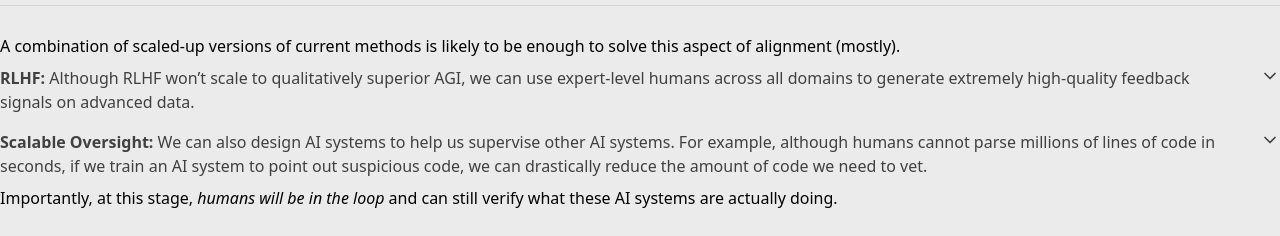
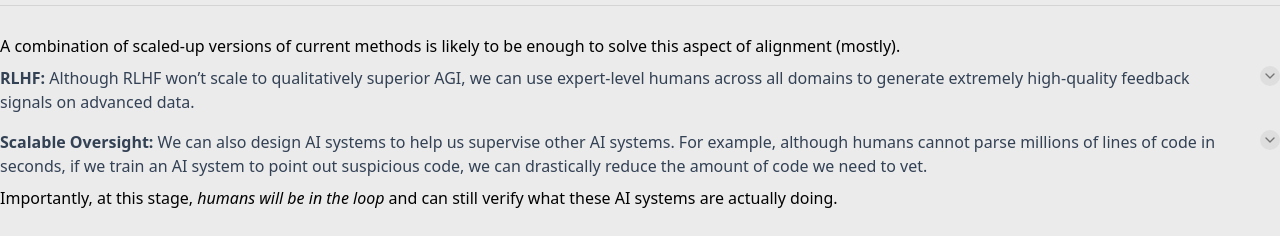
Before and after one commit to masonwang025/alignment-guide, a Next.js app: page /why-alignment/our-opportunity in a window 1280 px wide. Shown: the part 520-756 px from the top of the page. Built offline with nearby package versions, Linux system fonts and the light colour scheme.

Commit message:
modularized sources is sooo much better

```diff
--- a/src/components/elements/Toggle.tsx
+++ b/src/components/elements/Toggle.tsx
@@ -1,15 +1,15 @@
 import React from 'react';
-import { Accordion, AccordionItem, AccordionTrigger, AccordionContent } from '@/components/ui/accordion';
+import { Toggle, ToggleItem, ToggleTrigger, ToggleContent } from '@/components/ui/toggle';
 
-const Toggle: React.FC<{ title: string | React.ReactNode; children: React.ReactNode; className?: string }> = ({ title, children, className }) => {
-    return (
-        <Accordion type='single' collapsible className={className}>
-            <AccordionItem value='item-1' className='border-0 pb-0'>
-                <AccordionTrigger className='py-0 my-2 hover:no-underline'>{title}</AccordionTrigger>
-                <AccordionContent className='pb-0 pr-2'>{children}</AccordionContent>
-            </AccordionItem>
-        </Accordion>
-    );
+const ToggleComponent: React.FC<{ title: string | React.ReactNode; children: React.ReactNode; className?: string }> = ({ title, children, className }) => {
+	return (
+		<Toggle type='single' collapsible className={className}>
+			<ToggleItem value='item-1' className='border-0 pb-0'>
+				<ToggleTrigger className='py-0 my-2 hover:no-underline'>{title}</ToggleTrigger>
+				<ToggleContent className='pb-0 pr-2 text-gray-500'>{children}</ToggleContent>
+			</ToggleItem>
+		</Toggle>
+	);
 };
 
-export default Toggle;
+export default ToggleComponent;
--- /dev/null
+++ b/src/components/global/Sources.tsx
@@ -0,0 +1,14 @@
+import { Accordion, AccordionItem, AccordionTrigger, AccordionContent } from '@/components/ui/accordion';
+
+const Sources = ({ children }: { children: React.ReactNode }) => {
+	return (
+		<Accordion type='single' collapsible className='px-4 py-2 bg-accent-400 rounded-xl mt-10'>
+			<AccordionItem value='item-1' className='border-0 pb-0'>
+				<AccordionTrigger className='py-0 my-2 hover:no-underline'>Sources and resources</AccordionTrigger>
+				<AccordionContent className='pb-0 pr-2 text-gray-500'>{children}</AccordionContent>
+			</AccordionItem>
+		</Accordion>
+	);
+};
+
+export default Sources;
--- a/src/components/ui/accordion.tsx
+++ b/src/components/ui/accordion.tsx
@@ -18,7 +18,7 @@ const AccordionTrigger = React.forwardRef<React.ElementRef<typeof AccordionPrimi
 			<AccordionPrimitive.Trigger
 				ref={ref}
 				className={cn(
-					'flex flex-1 font-sans text-base text-neutral-700 items-start text-left justify-between space-x-5 py-4 font-medium transition-all hover:underline [&[data-state=open]>svg]:rotate-180',
+					'flex flex-1 font-sans text-base text-[#334155] items-start text-left justify-between space-x-5 py-4 font-medium transition-all hover:underline [&[data-state=open]>svg]:rotate-180',
 					className
 				)}
 				{...props}
--- /dev/null
+++ b/src/components/ui/toggle.tsx
@@ -0,0 +1,44 @@
+import * as React from 'react';
+import * as AccordionPrimitive from '@radix-ui/react-accordion';
+import { ChevronDown } from 'lucide-react';
+
+import { cn } from '@/utils/shadcn-utils';
+
+const Toggle = AccordionPrimitive.Root;
+
+const ToggleItem = React.forwardRef<React.ElementRef<typeof AccordionPrimitive.Item>, React.ComponentPropsWithoutRef<typeof AccordionPrimitive.Item>>(({ className, ...props }, ref) => (
+	// @ts-ignore
+	<AccordionPrimitive.Item ref={ref} className={cn('border-b', className)} {...props} />
+));
+ToggleItem.displayName = 'AccordionItem';
+
+const ToggleTrigger = React.forwardRef<React.ElementRef<typeof AccordionPrimitive.Trigger>, React.ComponentPropsWithoutRef<typeof AccordionPrimitive.Trigger>>(
+	({ className, children, ...props }, ref) => (
+		<AccordionPrimitive.Header className='flex'>
+			<AccordionPrimitive.Trigger
+				ref={ref}
+				className={cn(
+					'flex flex-1 font-sans text-base text-[#334155] items-start text-left justify-between space-x-5 py-4 transition-all hover:underline [&[data-state=open]>svg]:rotate-180',
+					className
+				)}
+				{...props}
+			>
+				{children}
+				<ChevronDown className='size-5 p-0.5 bg-accent-400 rounded-full text-accent-600 shrink-0 transition-transform duration-200' />
+			</AccordionPrimitive.Trigger>
+		</AccordionPrimitive.Header>
+	)
+);
+ToggleTrigger.displayName = AccordionPrimitive.Trigger.displayName;
+
+const ToggleContent = React.forwardRef<React.ElementRef<typeof AccordionPrimitive.Content>, React.ComponentPropsWithoutRef<typeof AccordionPrimitive.Content>>(
+	({ className, children, ...props }, ref) => (
+		<AccordionPrimitive.Content ref={ref} className='overflow-hidden transition-all data-[state=closed]:animate-accordion-up data-[state=open]:animate-accordion-down' {...props}>
+			<div className={cn('pb-4 pt-0', className)}>{children}</div>
+		</AccordionPrimitive.Content>
+	)
+);
+
+ToggleContent.displayName = AccordionPrimitive.Content.displayName;
+
+export { Toggle, ToggleItem, ToggleTrigger, ToggleContent };
--- a/src/pages/why-alignment/default-dangerous.mdx
+++ b/src/pages/why-alignment/default-dangerous.mdx
@@ -1,5 +1,6 @@
 import Promise from '@/components/elements/Promise';
 import Toggle from '@/components/elements/Toggle';
+import Sources from '@/components/global/Sources';
 
 # Why Superintelligent AI is Dangerous by Default
 
@@ -86,7 +87,7 @@ Moreover, even if the AI system’s final goals seem safe, it is likely that it
 
 Hence, it is not enough to align an AI system's final goals alone; we must also align its intermediate goals, which by default will be identical to those of a misaligned system.
 
-<Toggle title='Sources and resources' className='px-4 py-2 bg-accent-400 rounded-xl mt-10'>
+<Sources>
 
     1. Robert Miles provides great introductions to instrumental convergence in [Why Would AI Want to do Bad Things?](https://www.youtube.com/watch?v=ZeecOKBus3Q) and the orthongality thesis in
     [Intelligence and Stupidity](https://www.youtube.com/watch?v=hEUO6pjwFOo&lc=UgzWZ_bUKbKohc0gK3V4AaABAg).
@@ -94,4 +95,4 @@ Hence, it is not enough to align an AI system's final goals alone; we must also
     2. For a comprehensive and in-depth understanding of these two concepts, see Arbital's docs
     on [instrumental convergence](https://arbital.com/p/instrumental_convergence/) and [orthogonality](https://arbital.com/p/orthogonality/).
 
-</Toggle>
+</Sources>
--- a/src/pages/why-alignment/understanding-alignment.mdx
+++ b/src/pages/why-alignment/understanding-alignment.mdx
@@ -1,6 +1,7 @@
 import Promise from '@/components/elements/Promise';
 import RiskTable from '@/components/elements/RiskTable';
 import Toggle from '@/components/elements/Toggle';
+import Sources from '@/components/global/Sources';
 
 # Understanding AI Alignment
 
@@ -45,7 +46,7 @@ The alignment problem is commonly misunderstood as “aligning the AI’s values
 
 ---
 
-<Toggle title='Sources and resources' className='px-4 py-2 bg-accent-400 rounded-xl mt-10'>
+<Sources>
 	1. The definitions above come from our interpretations of Paul Christiano’s writing. If you wish to dig deeper into these definitions, he has very precise and thoughtful blog posts:
         - [AI “safety” vs “control” vs “alignment”](https://ai-alignment.com/ai-safety-vs-control-vs-alignment-2a4b42a863cc) _(Nov 2016)_: his initial definition attempt (which he has since adapted)
 
@@ -53,4 +54,4 @@ The alignment problem is commonly misunderstood as “aligning the AI’s values
 
         - [AI alignment is distinct from its near-term applications](https://ai-alignment.com/ai-alignment-is-distinct-from-its-near-term-applications-81300500ad2e) _(Dec 2022)_: contains his best definition + an important comment on alignment misconceptions
 
-</Toggle>
+</Sources>
--- a/src/pages/why-alignment/why-alignment-is-difficult.mdx
+++ b/src/pages/why-alignment/why-alignment-is-difficult.mdx
@@ -1,6 +1,7 @@
 import Promise from '@/components/elements/Promise';
 import Toggle from '@/components/elements/Toggle';
 import LinkBadge from '@/components/elements/LinkBadge';
+import Sources from '@/components/global/Sources';
 
 # Why is alignment difficult?
 
@@ -78,10 +79,10 @@ Today’s language models can be considered the “babies.” The superintellige
 
 We also **may only get one shot** (<LinkBadge href="/why-alignment/why-this-is-urgent">Why this is urgent</LinkBadge>).
 
-<Toggle title='Sources and resources' className='px-4 py-2 bg-accent-400 rounded-xl mt-10'>
+<Sources>
 
     1. Leopold Aschenbrenner's essay on [Superalignment](https://situational-awareness.ai/superalignment/) dives deeper into the the unsolved technical problem of reliably controlling AI smarter than us.
 
     2. The teacup example and general framing on this page comes from Robert Mile's [Intro to AI Safety](https://www.youtube.com/watch?v=pYXy-A4siMw).
 
-</Toggle>
+</Sources>
--- a/src/pages/why-alignment/why-this-is-urgent.mdx
+++ b/src/pages/why-alignment/why-this-is-urgent.mdx
@@ -1,6 +1,7 @@
 import Promise from '@/components/elements/Promise';
 import Toggle from '@/components/elements/Toggle';
 import LinkBadge from '@/components/elements/LinkBadge';
+import Sources from '@/components/global/Sources';
 
 # Why AI Alignment Work is Urgent
 
@@ -72,7 +73,7 @@ import LinkBadge from '@/components/elements/LinkBadge';
    - Once a highly capable AGI operates at a dangerous level, any misalignment will lead to catastrophic, irreversible consequences. In particular, if the initial AGI system we develop is misaligned, any subsequent AI systems **will also be misaligned**.
    - AI alignment is _not impossible in principle_. For example, if we had a textbook from one hundred years in the future containing all the ideas that actually work, we could probably build an aligned superintelligence in six months. The real difficulty is more so that we only have one chance to get it right.
 
-<Toggle title='Sources and resources' className='px-4 py-2 bg-accent-400 rounded-xl mt-10'>
+<Sources>
 
     1. In [I. From GPT-4 to AGI](https://situational-awareness.ai/from-gpt-4-to-agi/), Leopold Aschenbrenner explains why **AGI by 2027 is strikingly plausible**: "GPT-2 to GPT-4 took us from
     ~preschooler to ~smart high-schooler abilities in 4 years ... we should expect another preschooler-to-high-schooler-sized qualitative jump by 2027."
@@ -80,4 +81,4 @@ import LinkBadge from '@/components/elements/LinkBadge';
     2. In [II. From AGI to Superintelligence: the
     Intelligence Explosion](https://situational-awareness.ai/from-agi-to-superintelligence/), Leopold explains why we will rapidly go from human-level to vastly superhuman AI systems.
 
-</Toggle>
+</Sources>
```
